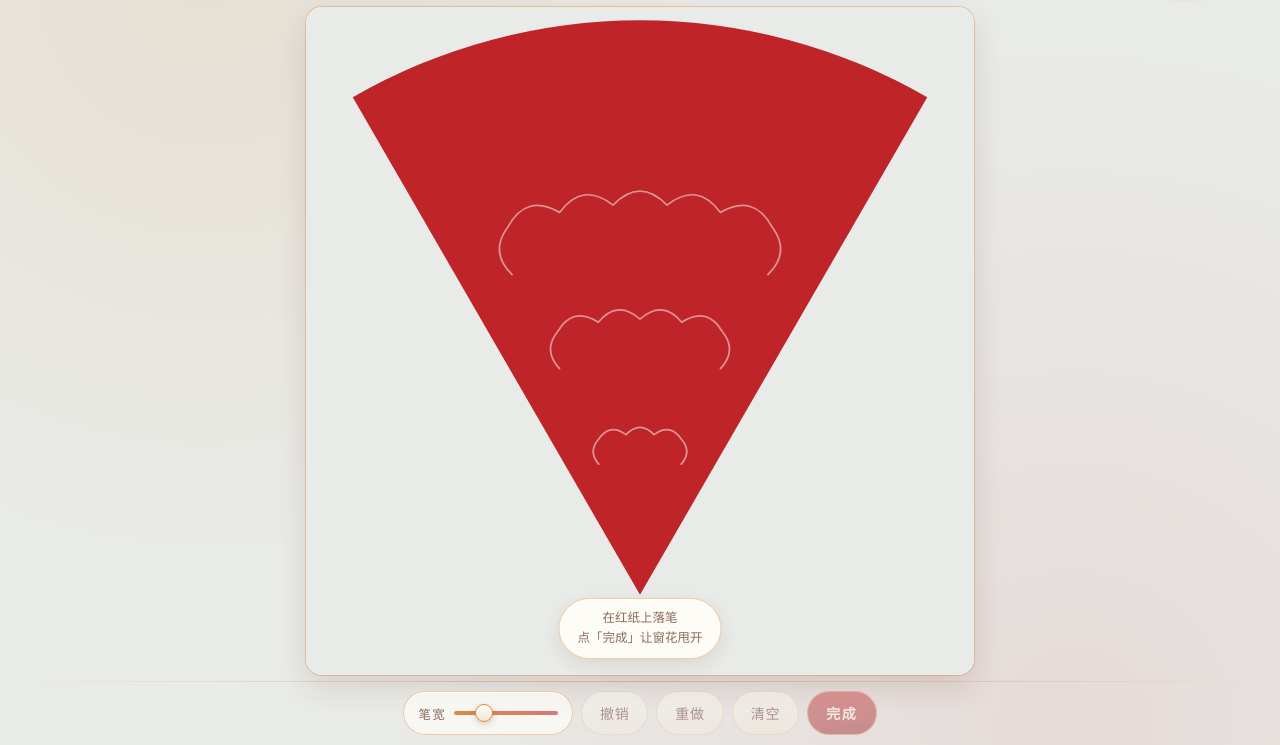
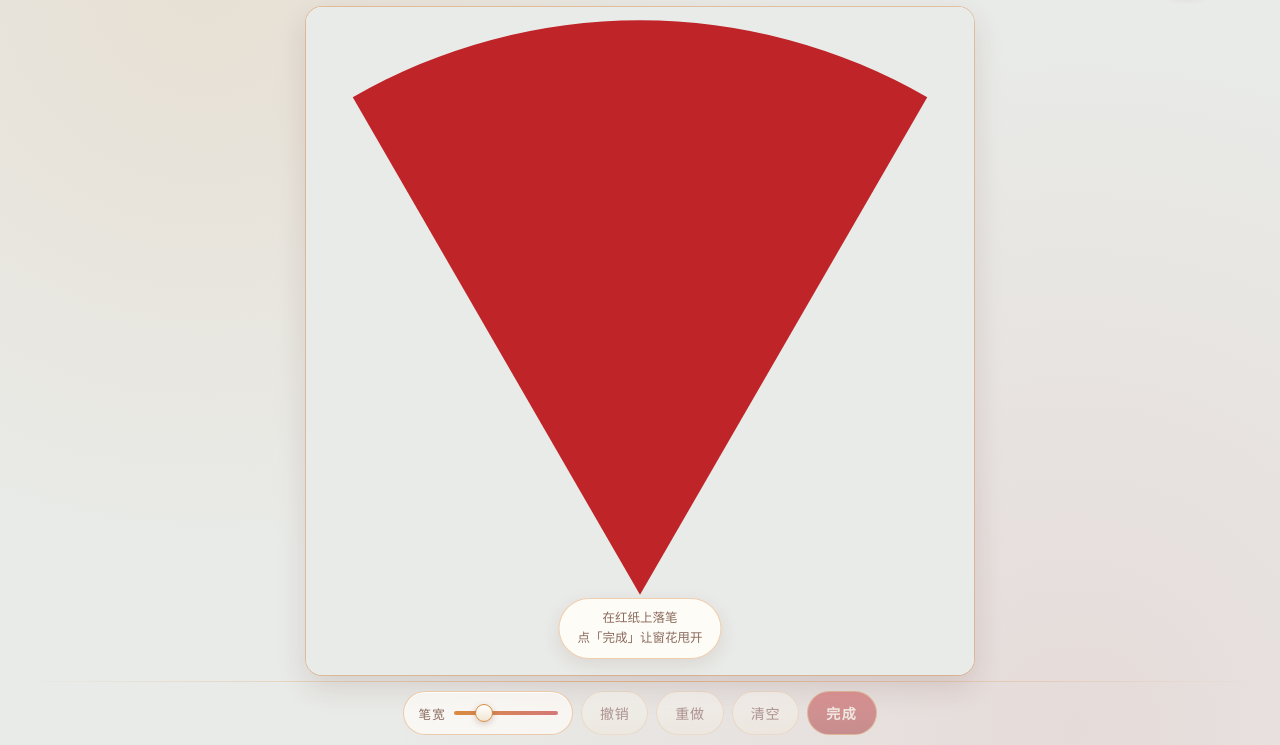
Before and after one commit to msqbhdz/papercut-web, a website with bundled scripts: page index.html in a window 1280 px wide. Shown: the part 55-800 px from the top of the page. Built offline with nearby package versions, Linux system fonts and the light colour scheme.

Commit message:
feat: 去掉红纸上的白色装饰纹
- renderFolded / renderUnfold 不再绘制任何白色云纹，折叠态只剩纯红楔形 + 金笔
- 删除 buildDecorations / addCloudBand / paintDecorations / polarPoint 及相关常量，无死代码
- 测试改为断言「一条装饰几何都不产生」（无笔迹时 stroke=0，白色 stroke 恒为 0）
- 发布标记 v2 → v3（js/*.v3.js、sw.v3.js，CACHE=papercut-v5），绕开 Pages 边缘旧对象

```diff
--- a/index.html
+++ b/index.html
@@ -90,6 +90,6 @@
       if (window.__papercutBooted) window.clearTimeout(timer);
     })();
   </script>
-  <script type="module" src="./js/main.v2.js"></script>
+  <script type="module" src="./js/main.v3.js"></script>
 </body>
 </html>
--- a/js/draw.v2.js
+++ b/js/draw.v3.js
@@ -5,7 +5,7 @@ import {
   renderFolded,
   renderUnfold,
   sectorAngle,
-} from './symmetry.v2.js';
+} from './symmetry.v3.js';
 
 const MIN_POINT_DISTANCE = 0.0015;
 const MAX_UNDO_DEPTH = 100;
--- a/js/export.v2.js
+++ b/js/export.v3.js
@@ -5,7 +5,7 @@ import {
   renderFinal,
   toPathCommands,
   toSvgPathD,
-} from './symmetry.v2.js';
+} from './symmetry.v3.js';
 
 const DEFAULT_PNG_SIZE = 2048;
 const DEFAULT_SVG_SIZE = 1024;
--- a/js/main.v2.js
+++ b/js/main.v3.js
@@ -1,5 +1,5 @@
-import { createBoard } from './draw.v2.js';
-import { exportPNG, exportSVG } from './export.v2.js';
+import { createBoard } from './draw.v3.js';
+import { exportPNG, exportSVG } from './export.v3.js';
 
 const MIN_WIDTH = 0.004;
 const MAX_WIDTH = 0.02;
@@ -139,7 +139,7 @@ function registerServiceWorker() {
   if (!/^https?:$/.test(location.protocol)) return;
   if (!('serviceWorker' in navigator)) return;
   window.addEventListener('load', () => {
-    navigator.serviceWorker.register('./sw.v2.js').catch(() => {
+    navigator.serviceWorker.register('./sw.v3.js').catch(() => {
       showToast('离线缓存未启用');
     });
   });
--- a/js/symmetry.v2.js
+++ b/js/symmetry.v3.js
@@ -1,4 +1,4 @@
-// v2 折叠-展开模型：纯几何 + 三态渲染。顶层零 DOM 依赖，只用 Math 与标准 Canvas 2D。
+// v3 折叠-展开模型：纯几何 + 三态渲染。顶层零 DOM 依赖，只用 Math 与标准 Canvas 2D。
 
 const TAU = Math.PI * 2;
 const CENTER = { x: 0.5, y: 0.5 };
@@ -14,10 +14,8 @@ const FOLD_VERTEX_Y = 0.88;
 const FOLD_REACH = 0.86;
 const FOLD_WIDTH_FILL = 0.92;
 
-// 装饰纹：白色 @ 0.5 alpha，线宽 0.0015（归一化单位）。
-const DECO_WIDTH = 0.0015;
-const DECO_ALPHA = 0.5;
-const DECO_MIN_ALPHA = 0.01;
+// 低于这个 alpha 的层直接跳过，省下一次没人看得见的绘制。
+const MIN_ALPHA = 0.01;
 
 // 镜像片是压在下面的那几层：折着时完全被盖住，展开到 0.25 才全部露出。
 const UNDER_REVEAL = 0.25;
@@ -26,9 +24,6 @@ const UNDER_REVEAL = 0.25;
 const TRAIL_LAGS = [0.12, 0.06];
 const TRAIL_ALPHAS = [0.1, 0.22];
 
-const IDENTITY = [1, 0, 0, 1, 0, 0];
-// 竖直镜像：折叠态装饰纹也按 D_n 画一份镜像，展开首帧才不会与折叠态不同。
-const MIRROR = [-1, 0, 0, 1, 1, 0];
 const FALLBACK_FOLDS = 6;
 
 export const FOLD_OPTIONS = [4, 6, 8];
@@ -238,7 +233,7 @@ function fanSectors(folds, progress) {
   return sectors;
 }
 
-// 只追加子路径，不 beginPath：装饰纹要攒成一条路径一次 stroke，重叠处才不会叠加 alpha。
+// 只追加子路径，不 beginPath：n 片楔形攒成一条路径一次 fill。
 function addWedgePath(ctx, folds) {
   const half = sectorAngle(folds) / 2;
   ctx.moveTo(CENTER.x, CENTER.y);
@@ -287,65 +282,6 @@ function resolveFolds(opts) {
   return Number.isFinite(folds) && folds > 1 ? folds : FALLBACK_FOLDS;
 }
 
-function polarPoint(radius, offset) {
-  const angle = AXIS + offset;
-  return { x: CENTER.x + radius * Math.cos(angle), y: CENTER.y + radius * Math.sin(angle) };
-}
-
-// 三条云纹带沿轴等距排开：半径 0.14 / 0.24 / 0.34，各带的张角逐步放宽，
-// 云头数同步增加（3 / 4 / 5），于是每条带里的云头在画面上一样大，三条带形成同一节奏。
-const CLOUD_BANDS = [
-  { radius: 0.14, span: 0.5, lobes: 3 },
-  { radius: 0.24, span: 0.58, lobes: 4 },
-  { radius: 0.34, span: 0.66, lobes: 5 },
-];
-
-// 一组云头：沿轴一列等宽的向外凸弧瓣，鼓高恒等于弧瓣宽的一半；
-// 两端各收一条向内卷的云尾，让这条带子有明确的起止，不再像横贯的一条长线。
-function addCloudBand(ctx, radius, halfSpan, lobes) {
-  const step = (2 * halfSpan) / lobes;
-  const amplitude = radius * step * 0.5;
-  const first = polarPoint(radius, -halfSpan);
-  ctx.moveTo(first.x, first.y);
-  for (let i = 0; i < lobes; i += 1) {
-    const from = -halfSpan + i * step;
-    const control = polarPoint(radius + amplitude, from + step / 2);
-    const end = polarPoint(radius, from + step);
-    ctx.quadraticCurveTo(control.x, control.y, end.x, end.y);
-  }
-  for (const side of [-1, 1]) {
-    const anchor = polarPoint(radius, side * halfSpan);
-    const control = polarPoint(radius - amplitude * 0.6, side * (halfSpan + step * 0.5));
-    const tail = polarPoint(radius - amplitude * 1.7, side * (halfSpan + step * 0.25));
-    ctx.moveTo(anchor.x, anchor.y);
-    ctx.quadraticCurveTo(control.x, control.y, tail.x, tail.y);
-  }
-}
-
-// 3 组云头：最外一组最高到 0.357，整组都在半径 0.5 的楔形内，也不越过楔形的两条径向边。
-function buildDecorations(ctx, folds) {
-  const half = sectorAngle(folds) / 2;
-  for (const band of CLOUD_BANDS) addCloudBand(ctx, band.radius, half * band.span, band.lobes);
-}
-
-function paintDecorations(ctx, folds, sectors, alpha) {
-  if (alpha <= DECO_MIN_ALPHA) return;
-  ctx.save();
-  ctx.beginPath();
-  for (const sector of sectors) {
-    const args = sector.args;
-    ctx.save();
-    ctx.transform(args[0], args[1], args[2], args[3], args[4], args[5]);
-    buildDecorations(ctx, folds);
-    ctx.restore();
-  }
-  ctx.globalAlpha = alpha;
-  ctx.strokeStyle = PALETTE.inkCut;
-  ctx.lineWidth = DECO_WIDTH;
-  ctx.stroke();
-  ctx.restore();
-}
-
 function paintStrokes(ctx, strokes, color) {
   for (const stroke of strokes) {
     const commands = toPathCommands(stroke.points);
@@ -373,11 +309,10 @@ function paintFan(ctx, strokes, folds, progress, cam, options) {
   ctx.fillStyle = PALETTE.paper;
   ctx.fill();
   ctx.clip();
-  paintDecorations(ctx, folds, sectors, options.alpha * options.decoAlpha);
   const under = Math.min(1, progress / UNDER_REVEAL);
   for (const sector of sectors) {
     const alpha = sector.m === 1 ? 1 : under;
-    if (alpha < DECO_MIN_ALPHA) continue;
+    if (alpha < MIN_ALPHA) continue;
     ctx.save();
     ctx.globalAlpha = options.alpha * alpha;
     ctx.transform(sector.args[0], sector.args[1], sector.args[2], sector.args[3], sector.args[4], sector.args[5]);
@@ -401,7 +336,6 @@ export function renderFolded(ctx, strokes, opts = {}) {
   ctx.fillStyle = PALETTE.paper;
   ctx.fill();
   ctx.clip();
-  paintDecorations(ctx, folds, [{ args: IDENTITY }, { args: MIRROR }], DECO_ALPHA);
   paintStrokes(ctx, strokes || [], PALETTE.inkFolded);
   ctx.restore();
 }
@@ -419,16 +353,14 @@ export function renderUnfold(ctx, strokes, opts = {}, progress = 0) {
   for (let i = 0; i < TRAIL_LAGS.length; i += 1) {
     const lag = p - TRAIL_LAGS[i];
     const alpha = TRAIL_ALPHAS[i] * (1 - p);
-    if (lag < 0 || alpha <= DECO_MIN_ALPHA) continue;
+    if (lag < 0 || alpha <= MIN_ALPHA) continue;
     paintFan(ctx, strokes || [], folds, lag, lerpCamera(from, to, easeOutCubic(lag)), {
       alpha,
-      decoAlpha: DECO_ALPHA * (1 - lag),
       ink: inkColor(lag),
     });
   }
   paintFan(ctx, strokes || [], folds, p, lerpCamera(from, to, easeOutCubic(p)), {
     alpha: 1,
-    decoAlpha: DECO_ALPHA * (1 - p),
     ink: inkColor(p),
   });
   ctx.restore();
```
Also changed, not shown: sw.v3.js (renamed from sw.v2.js, +5 -5 lines), tests/remap.test.mjs (+1 -1 lines), tests/symmetry.test.mjs (+50 -38 lines).
